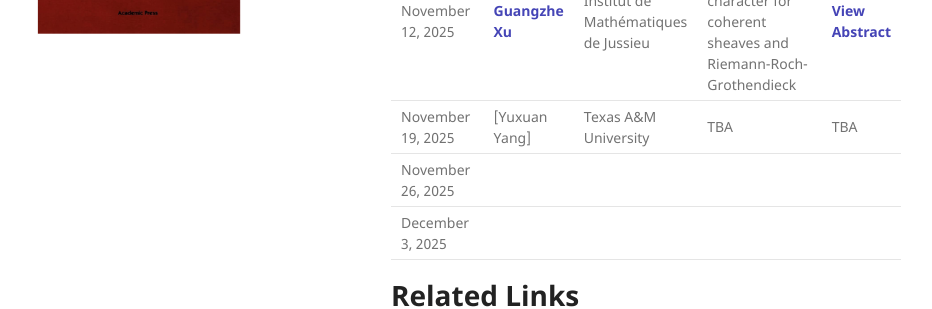
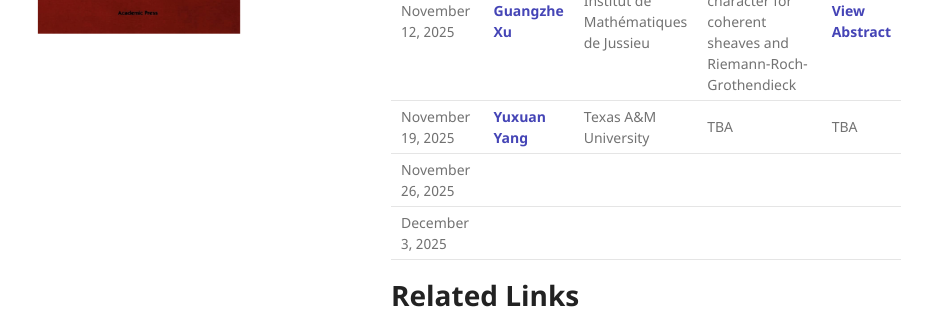
Before and after one commit to tamu-seminar/noncommutative-geometry, a Jekyll site: the page built from index.md, in a window 1280 px wide and 900 px high, scrolled down 994 px. Shown: the part 436-745 px from the top of the window, without its empty margins (179-1111 px from the left). Built offline with Jekyll 4.4.1, drawn with Linux system fonts in a browser that asks for light colours; part of the change alters nothing that is shown.

```diff
--- a/index.md
+++ b/index.md
@@ -35,7 +35,7 @@ The organizers are  [Simone Cecchini](https://simonececchini.org/), [Runije Hu](
 | October 29, 2025  |   [Jianchao Wu](https://scholar.google.com/citations?user=WAeYdGwAAAAJ&hl=en)   |  Fudan University |  Quasi-representations and a K-theoretic invariant    |    <span class="abstract-link" onclick="showAbstract('Jianchao-Wu')">View Abstract</span>  |
 | November 5, 2025  | [Thomas Tony](https://ttony.eu)     | University of Muenster  | Higher Index Theory and Scalar Curvature Rigidity      |  <span class="abstract-link" onclick="showAbstract('Thomas-Tony')">View Abstract</span>     |
 | November 12, 2025 |   [Guangzhe Xu](https://webusers.imj-prg.fr/~guangzhe.xu/)   |  Institut de Mathématiques de Jussieu |    Equivariant Chern character for coherent sheaves and Riemann-Roch-Grothendieck   |   <span class="abstract-link" onclick="showAbstract('Guangzhe-Xu')">View Abstract</span>     |
-| November 19, 2025 |  [Yuxuan Yang]   |  Texas A&M University |   TBA    |    TBA   |
+| November 19, 2025 |  [Yuxuan Yang](https://sites.google.com/view/yang-yuxuan/about-me?authuser=0)   |  Texas A&M University |   TBA    |    TBA   |
 | November 26, 2025 |      |   |       |       |
 | December 3, 2025  |      |   |       |       |
 
```
